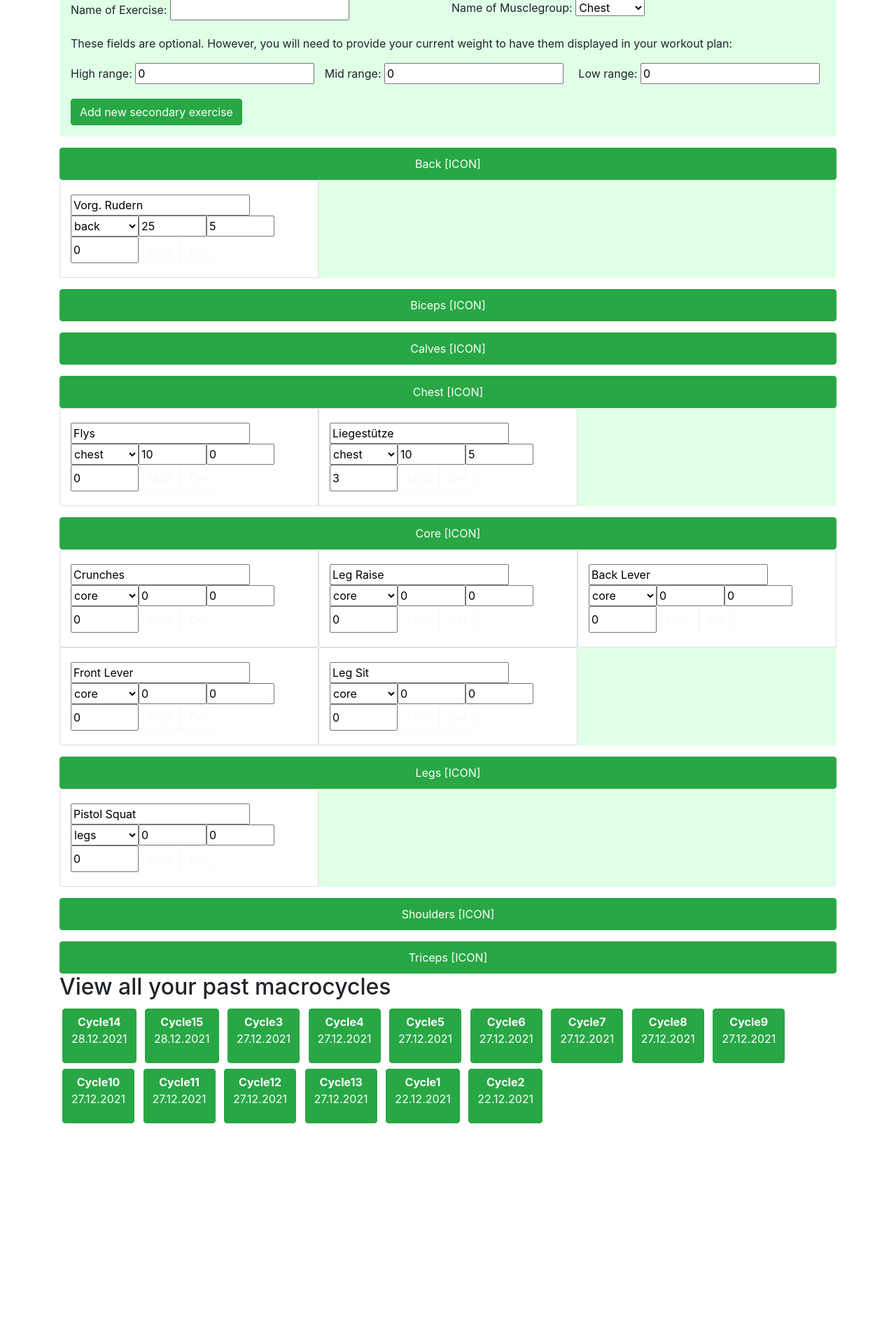
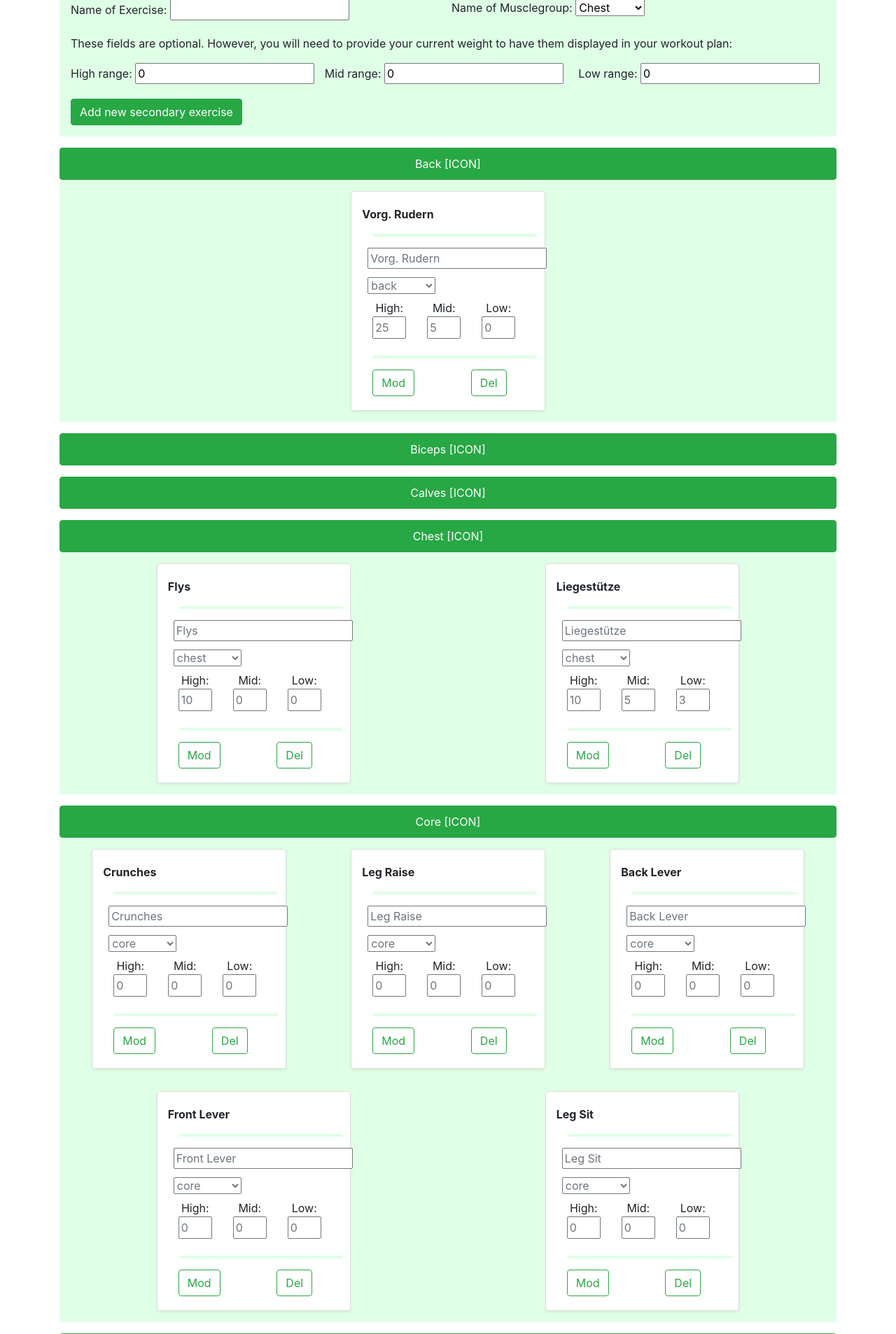
Before and after one commit to alexfuerst93/fitnessapp, a Django app: page /profile/ in a window 1280 px wide. Shown: the part 665-2571 px from the top of the page at 70% size. Before the commit the page ends 2270 px from the top, so only its background shows below. Run offline with Django 3.2, Linux system fonts and the light colour scheme; a user stored in the database is signed in; data comes from the database, SQL or seed files in the repository; both versions use the stored data as it was after the commit; some libraries are stand-ins or nearby versions.

Commit message:
finished design rework for sec exercises

```diff
--- a/userprofile/static/userprofile/style.css
+++ b/userprofile/static/userprofile/style.css
@@ -32,7 +32,7 @@ img {
 }
 
 hr {
-    border: 1px solid white;
+    border: 2px solid #e0ffe7;
 }
 
 .reps {
@@ -40,6 +40,11 @@ hr {
     height: 1.8em;
 }
 
+.sec_ranges {
+    width: 3em;
+    height: 2em;
+}
+
 .footnote {
     font-size: 0.85em;
 }
--- a/userprofile/templates/userprofile/profile.html
+++ b/userprofile/templates/userprofile/profile.html
@@ -102,32 +102,40 @@
             <div class="col p-1 text-white">{{ musclegroup|title }} [ICON]</div></a>
     </div>
 
-    <div class="row mx-0 rounded sec_exercise collapse show" id="{{ musclegroup }}">
+    <div class="row mx-0 justify-content-around rounded sec_exercise collapse show" id="{{ musclegroup }}">
     {% for exercise in exercises %}
         {% if exercise.muscle == musclegroup %}
 
-
-        <div class="col-4 card card-body">
+        <div class="col-3 card card-body m-3 shadow-sm">
             <form action="{% url 'profile' %}" class="form-inline" method="POST">
                 {% csrf_token %}
                 <div class="form-row">
-                    <input type="text" name="title" value="{{ exercise.title }}" maxlength="100" required>
-                    <select name="muscle">
-                        <option value="{{ exercise.muscle }}" selected>{{ exercise.muscle }}</option>
-                        {% for muscle in musclegroups %}
-                        {% if muscle != exercise.muscle %}<option value="{{ muscle }}">{{ muscle }}</option>{% endif %}
-                        {% endfor %}
-                    </select>
-                    <input type="number" min="1" max="999" name="high_range" value="{{ exercise.high_range }}">
-                    <input type="number" min="1" max="999" name="mid_range" value="{{ exercise.mid_range }}">
-                    <input type="number" min="1" max="999" name="low_range" value="{{ exercise.low_range }}">
-                    <input type="hidden" name="{{ exercise.id }}">
-                    <button class="btn btn-outline-light" name="modified_exercise" value="{{ exercise.id }}">Mod</button>
-                    <button class="btn btn-outline-light" name="deleted_exercise" value="{{ exercise.id }}">Del</button>
+                    <p class="m-0"><b>{{ exercise.title }}</b></p>
+                    <hr class="col-10 m-3">
+
+                    <div class="row">
+                        <div class="col mb-2 ml-2"><input class="text-secondary" type="text" name="title" value="{{ exercise.title }}" maxlength="100" required></div>
+                        <div class="col mt-1 ml-2"><select class="text-secondary" name="muscle">
+                            <option value="{{ exercise.muscle }}" selected>{{ exercise.muscle }}</option>
+                            {% for muscle in musclegroups %}
+                            {% if muscle != exercise.muscle %}<option value="{{ muscle }}">{{ muscle }}</option>{% endif %}
+                            {% endfor %}
+                        </select></div>
+                    </div>
+                    <div class="row mx-0 my-2 p-0">
+                        <div class="col"><label for="high">High:</label><input class="text-secondary sec_ranges" type="number" min="0" max="999" name="high_range" id="high" value="{{ exercise.high_range }}"></div>
+                        <div class="col"><label for="mid">Mid:</label><input class="text-secondary sec_ranges" type="number" min="0" max="999" name="mid_range" id="mid" value="{{ exercise.mid_range }}"></div>
+                        <div class="col"><label for="low">Low:</label><input class="text-secondary sec_ranges" type="number" min="0" max="999" name="low_range" id="low" value="{{ exercise.low_range }}"></div>
+                    </div>
+                    <hr class="col-10 m-3">
+                    <div class="row mx-0 justify-content-between">
+                        <div class="col-1"><button class="btn btn-outline-success" name="modified_exercise" value="{{ exercise.id }}">Mod</button></div>
+                        <div class="col-1"><button class="btn btn-outline-success" name="deleted_exercise" value="{{ exercise.id }}">Del</button></div>
+                    </div>
+
                 </div>
             </form>
         </div>
-
 
         {% endif %}
     {% endfor %}
@@ -136,10 +144,10 @@
     {% endfor %}
 
 
-<h2>View all your past macrocycles</h3>
+<h2 class="my-3">View all your past macrocycles</h3>
 {% for cycle in cycles %}
-<a href="{% url 'workout' cycle.cycle_name %}" class="btn btn-success m-1">
-    <p><b>{{ cycle.cycle_name|capfirst }}</b><br>{{ cycle.timestamp|date:"d.m.Y" }}</p>
+<a href="{% url 'workout' cycle.cycle_name %}" class="btn btn-outline-secondary m-1">
+    <p class="m-1"><b>{{ cycle.cycle_name|capfirst }}</b><br>{{ cycle.timestamp|date:"d.m.Y" }}</p>
 </a>
 {% endfor %}
 
```
Also changed, not shown: db.sqlite3.
